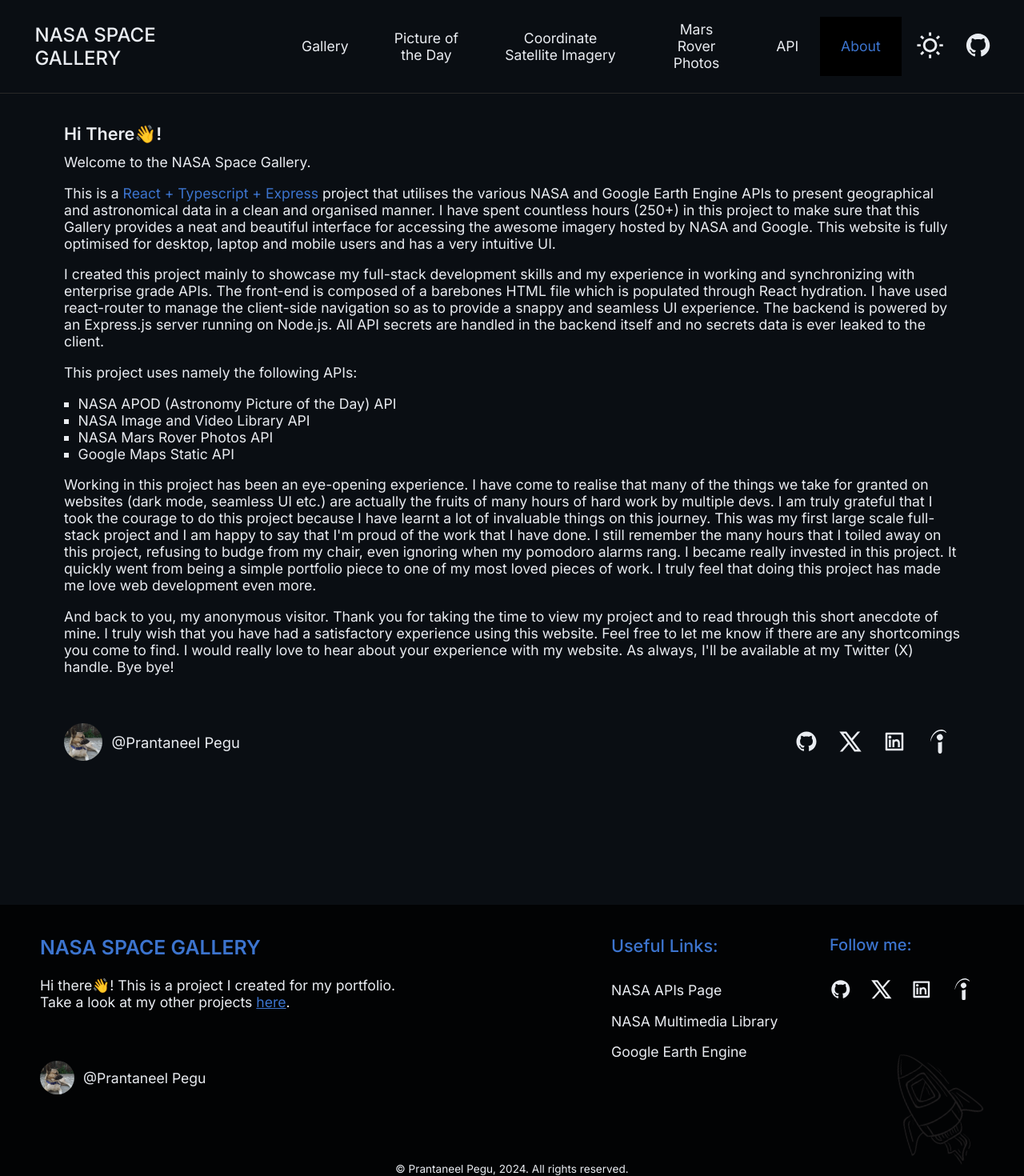
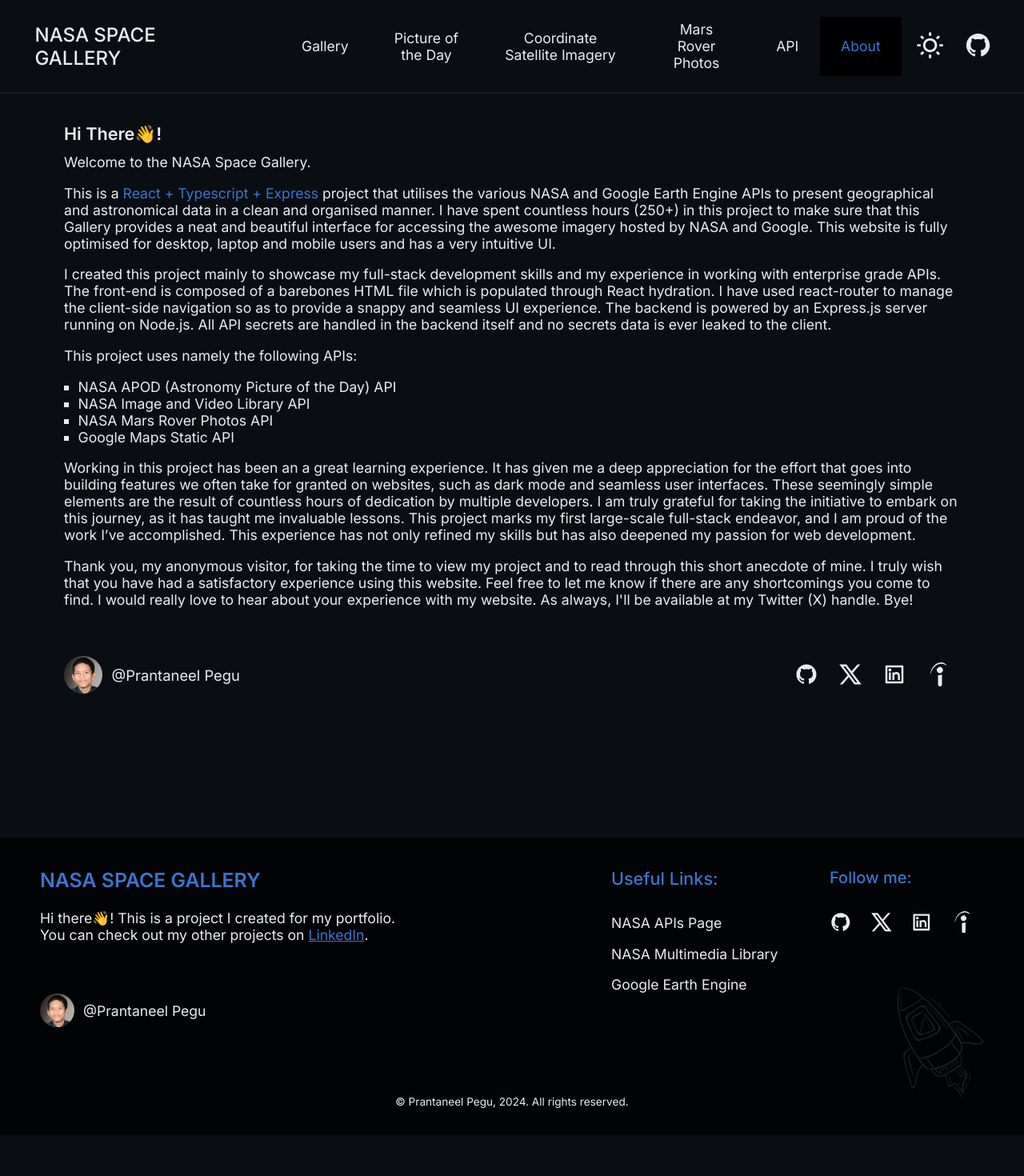
Before and after one commit to Prantaneel-Pegu/NASA-Space-Gallery, a React (Vite) app in the folder frontend/: page /about in a window 1280 px wide. Shown: the top 1470 px of the page at 80% size. After the commit the page ends 1419 px from the top, so only its background shows below. Built offline with nearby package versions, Linux system fonts and the light colour scheme.

Commit message:
personal img update

```diff
--- a/frontend/src/components/AboutPage.tsx
+++ b/frontend/src/components/AboutPage.tsx
@@ -1,6 +1,6 @@
-import './styles/AboutPage.css';
-import DeveloperAvatar from '../assets/pictures/kookie.jpg';
-import { GithubIcon, IndeedIcon, LinkedInIcon, TwitterIcon } from './SvgIcons';
+import "./styles/AboutPage.css";
+import DeveloperAvatar from "../assets/pictures/my-image.jpg";
+import { GithubIcon, IndeedIcon, LinkedInIcon, TwitterIcon } from "./SvgIcons";
 
 function AboutPage() {
     return (
@@ -10,11 +10,29 @@
             <p id="welcome-text">Welcome to the NASA Space Gallery.</p>
 
             <p className="project-desc">
-          This is a <span className="project-tech">React + Typescript + Express</span> project that utilises the various NASA and Google Earth Engine APIs to present geographical and astronomical data in a clean and organised manner. I have spent countless hours (250+) in this project to make sure that this Gallery provides a neat and beautiful interface for accessing the awesome imagery hosted by NASA and Google. This website is fully optimised for desktop, laptop and mobile users and has a very intuitive UI.
+                This is a{" "}
+                <span className="project-tech">
+                    React + Typescript + Express
+                </span>{" "}
+                project that utilises the various NASA and Google Earth Engine
+                APIs to present geographical and astronomical data in a clean
+                and organised manner. I have spent countless hours (250+) in
+                this project to make sure that this Gallery provides a neat and
+                beautiful interface for accessing the awesome imagery hosted by
+                NASA and Google. This website is fully optimised for desktop,
+                laptop and mobile users and has a very intuitive UI.
             </p>
 
             <p className="project-desc">
-          I created this project mainly to showcase my full-stack development skills and my experience in working and synchronizing with enterprise grade APIs. The front-end is composed of a barebones HTML file which is populated through React hydration. I have used react-router to manage the client-side navigation so as to provide a snappy and seamless UI experience. The backend is powered by an Express.js server running on Node.js. All API secrets are handled in the backend itself and no secrets data is ever leaked to the client.
+                I created this project mainly to showcase my full-stack
+                development skills and my experience in working with enterprise
+                grade APIs. The front-end is composed of a barebones HTML file
+                which is populated through React hydration. I have used
+                react-router to manage the client-side navigation so as to
+                provide a snappy and seamless UI experience. The backend is
+                powered by an Express.js server running on Node.js. All API
+                secrets are handled in the backend itself and no secrets data is
+                ever leaked to the client.
             </p>
 
             <p className="project-desc">
@@ -22,29 +40,55 @@
             </p>
 
             <ul className="about-api-list">
-          <li className="about-api-item">NASA APOD (Astronomy Picture of the Day) API</li>
-          <li className="about-api-item">NASA Image and Video Library API</li>
+                <li className="about-api-item">
+                    NASA APOD (Astronomy Picture of the Day) API
+                </li>
+                <li className="about-api-item">
+                    NASA Image and Video Library API
+                </li>
                 <li className="about-api-item">NASA Mars Rover Photos API</li>
                 <li className="about-api-item">Google Maps Static API</li>
             </ul>
 
             <p className="project-desc">
-          Working in this project has been an eye-opening experience. I have come to realise that many of the things we take for granted on websites (dark mode, seamless UI etc.) are actually the fruits of many hours of hard work by multiple devs. I am truly grateful that I took the courage to do this project because I have learnt a lot of invaluable things on this journey. This was my first large scale full-stack project and I am happy to say that I'm proud of the work that I have done. I still remember the many hours that I toiled away on this project, refusing to budge from my chair, even ignoring when my pomodoro alarms rang. I became really invested in this project. It quickly went from being a simple portfolio piece to one of my most loved pieces of work. I truly feel that doing this project has made me love web development even more.
+                Working in this project has been an a great learning experience.
+                It has given me a deep appreciation for the effort that goes
+                into building features we often take for granted on websites,
+                such as dark mode and seamless user interfaces. These seemingly
+                simple elements are the result of countless hours of dedication
+                by multiple developers. I am truly grateful for taking the
+                initiative to embark on this journey, as it has taught me
+                invaluable lessons. This project marks my first large-scale
+                full-stack endeavor, and I am proud of the work I’ve
+                accomplished. This experience has not only refined my skills but
+                has also deepened my passion for web development.
             </p>
 
             <p className="project-desc">
-          And back to you, my anonymous visitor. Thank you for taking the time to view my project and to read through this short anecdote of mine. I truly wish that you have had a satisfactory experience using this website. Feel free to let me know if there are any shortcomings you come to find. I would really love to hear about your experience with my website. As always, I'll be available at my Twitter (X) handle. Bye bye!
+                Thank you, my anonymous visitor, for taking the time to view my
+                project and to read through this short anecdote of mine. I truly
+                wish that you have had a satisfactory experience using this
+                website. Feel free to let me know if there are any shortcomings
+                you come to find. I would really love to hear about your
+                experience with my website. As always, I'll be available at my
+                Twitter (X) handle. Bye!
             </p>
-
 
             <div id="devcard-and-socials">
                 <div id="about-developer-card">
                     <div id="adc-avatar-container">
-            <img src={DeveloperAvatar} alt="A picture of me." id="adc-avatar" />
+                        <img
+                            src={DeveloperAvatar}
+                            alt="A picture of me."
+                            id="adc-avatar"
+                        />
                     </div>
 
                     <p id="adc-handle">
-            <a href="https://x.com/PrantaneelPegu" className="adc-handle-link">
+                        <a
+                            href="https://x.com/PrantaneelPegu"
+                            className="adc-handle-link"
+                        >
                             @Prantaneel Pegu
                         </a>
                     </p>
@@ -52,27 +96,38 @@
 
                 <div id="about-socials">
                     <div id="about-socials-container">
-            <a href="https://github.com/Prantaneel-Pegu" className="about-social-link">
+                        <a
+                            href="https://github.com/Prantaneel-Pegu"
+                            className="about-social-link"
+                        >
                             <GithubIcon classNames="about-social-icon" />
                         </a>
 
-            <a href="https://x.com/PrantaneelPegu" className="about-social-link">
+                        <a
+                            href="https://x.com/PrantaneelPegu"
+                            className="about-social-link"
+                        >
                             <TwitterIcon classNames="about-social-icon" />
                         </a>
 
-            <a href="https://www.linkedin.com/in/prantaneel-pegu/" className="about-social-link">
+                        <a
+                            href="https://www.linkedin.com/in/prantaneel-pegu/"
+                            className="about-social-link"
+                        >
                             <LinkedInIcon classNames="about-social-icon" />
                         </a>
 
-            <a href="https://profile.indeed.com/p/prantaneelp-jv4nj7f" className="about-social-link">
+                        <a
+                            href="https://profile.indeed.com/p/prantaneelp-jv4nj7f"
+                            className="about-social-link"
+                        >
                             <IndeedIcon classNames="about-social-icon" />
                         </a>
                     </div>
                 </div>
             </div>
         </div>
-  )
+    );
 }
 
-
 export default AboutPage;
--- a/frontend/src/components/Copyright.tsx
+++ b/frontend/src/components/Copyright.tsx
@@ -1,36 +1,47 @@
-import './styles/Copyright.css';
-import { GithubIcon, IndeedIcon, LinkedInIcon, TwitterIcon } from './SvgIcons';
-import FooterAvatarImg from '../assets/pictures/kookie.jpg';
-import FooterRocketImg from '../assets/pictures/rocket.png';
+import "./styles/Copyright.css";
+import { GithubIcon, IndeedIcon, LinkedInIcon, TwitterIcon } from "./SvgIcons";
+import FooterAvatarImg from "../assets/pictures/my-image.jpg";
+import FooterRocketImg from "../assets/pictures/rocket.png";
 
-function Copyright () {
+function Copyright() {
     return (
         <footer id="Copyright">
-            <p id="footer-project-name">
-                NASA SPACE GALLERY
-            </p>
+            <p id="footer-project-name">NASA SPACE GALLERY</p>
 
             <div id="footer-desc">
                 <p id="footer-desc-p">
-                    Hi there👋! This is a project I created for my portfolio. Take a look at my other projects <a href="https://github.com/Prantaneel-Pegu/Portfolio" id="footer-portfolio-link">here</a>.
+                    Hi there👋! This is a project I created for my portfolio.
+                    You can check out my other projects on{" "}
+                    <a
+                        href="https://www.linkedin.com/in/prantaneel-pegu/"
+                        id="footer-portfolio-link"
+                    >
+                        LinkedIn
+                    </a>
+                    .
                 </p>
             </div>
 
             <div id="footer-developer-card">
                 <div id="fdc-avatar-container">
-                    <img src={FooterAvatarImg} alt="A picture of me" id="fdc-avatar" />
+                    <img
+                        src={FooterAvatarImg}
+                        alt="A picture of me"
+                        id="fdc-avatar"
+                    />
                 </div>
                 <p id="footer-developer-handle">
-                    <a href="https://x.com/PrantaneelPegu" className="footer-dev-handle-link">
+                    <a
+                        href="https://x.com/PrantaneelPegu"
+                        className="footer-dev-handle-link"
+                    >
                         @Prantaneel Pegu
                     </a>
                 </p>
             </div>
 
             <div id="footer-useful-links">
-                <p id="ful-head">
-                    Useful Links:
-                </p>
+                <p id="ful-head">Useful Links:</p>
 
                 <div id="ful-container">
                     <a href="https://api.nasa.gov/" className="ful-link">
@@ -41,7 +52,10 @@
                         <p className="ful-link-text">NASA Multimedia Library</p>
                     </a>
 
-                    <a href="https://developers.google.com/earth-engine" className="ful-link">
+                    <a
+                        href="https://developers.google.com/earth-engine"
+                        className="ful-link"
+                    >
                         <p className="ful-link-text">Google Earth Engine</p>
                     </a>
                 </div>
@@ -50,33 +64,49 @@
             <div id="footer-socials">
                 <p id="footer-socials-head">Follow me:</p>
                 <div id="footer-socials-container">
-                    <a href="https://github.com/Prantaneel-Pegu" className="footer-social-link">
+                    <a
+                        href="https://github.com/Prantaneel-Pegu"
+                        className="footer-social-link"
+                    >
                         <GithubIcon classNames="fsl-icon" />
                     </a>
 
-                    <a href="https://x.com/PrantaneelPegu" className="footer-social-link">
+                    <a
+                        href="https://x.com/PrantaneelPegu"
+                        className="footer-social-link"
+                    >
                         <TwitterIcon classNames="fsl-icon" />
                     </a>
 
-                    <a href="https://www.linkedin.com/in/prantaneel-pegu/" className="footer-social-link">
+                    <a
+                        href="https://www.linkedin.com/in/prantaneel-pegu/"
+                        className="footer-social-link"
+                    >
                         <LinkedInIcon classNames="fsl-icon" />
                     </a>
 
-                    <a href="https://profile.indeed.com/p/prantaneelp-jv4nj7f" className="footer-social-link">
+                    <a
+                        href="https://profile.indeed.com/p/prantaneelp-jv4nj7f"
+                        className="footer-social-link"
+                    >
                         <IndeedIcon classNames="fsl-icon" />
                     </a>
                 </div>
             </div>
 
             <div id="footer-container-img1">
-                <img src={FooterRocketImg} alt="A picture of a rocket" id="footer-img-1" />
+                <img
+                    src={FooterRocketImg}
+                    alt="A picture of a rocket"
+                    id="footer-img-1"
+                />
             </div>
 
             <p id="footer-copyright">
                 © Prantaneel Pegu, 2024. All rights reserved.
             </p>
         </footer>
-    )
+    );
 }
 
 export default Copyright;
--- a/frontend/src/components/styles/GalleryImage.css
+++ b/frontend/src/components/styles/GalleryImage.css
@@ -15,13 +15,13 @@
     max-height: 100%;
     max-width: 60em;
     min-height: 130px;
-    border-radius: .5em;
+    border-radius: 0.5em;
 }
 
 #gi-image-title {
     font-size: 1.5rem;
     font-weight: 600;
-    padding: .65em 0 .5em;
+    padding: 0.65em 0 0.5em;
 }
 
 #gi-description {
@@ -35,7 +35,7 @@
     font-weight: bold;
     background-color: var(--code-block-color);
     padding: 1em;
-    border-radius: .5em;
+    border-radius: 0.5em;
 }
 
 #gallery-image-address::selection {
@@ -44,29 +44,29 @@
 
 #gallery-address-heading {
     color: black;
-    padding: 0 0 .5em 0;
+    padding: 0 0 0.5em 0;
     font-size: 1rem;
 }
 
 .gallery-img-link {
     text-decoration: none;
     color: var(--text-color);
-
 }
 
 .gallery-img-link:hover {
     cursor: pointer;
+    text-decoration: underline;
 }
 
 #gallery-download-link {
     display: inline-block;
     color: var(--text-color);
-    font-size: .75rem;
+    font-size: 0.75rem;
     margin: 3em 0 3em 0;
     text-decoration: none;
     padding: 1em;
     border: 2px solid var(--download-btn-border);
-    border-radius: .5em;
+    border-radius: 0.5em;
     box-shadow: 1px 1px 1px var(--download-btn-shadow);
     background-color: var(--download-btn);
 }
--- a/frontend/src/components/styles/PictureOfTheDay.css
+++ b/frontend/src/components/styles/PictureOfTheDay.css
@@ -20,26 +20,26 @@
     margin: 2.75em 0 1.25em;
     padding: 1.5em;
     background-color: var(--img-container-bg);
-    border-radius: .5em;
+    border-radius: 0.5em;
 }
 
 #potd-img {
     width: 100%;
     min-height: 130px;
-    font-size: .75rem;
-    border-radius: .5em;
+    font-size: 0.75rem;
+    border-radius: 0.5em;
 }
 
 #potd-copyright {
-    padding-top: .5em;
+    padding-top: 0.5em;
     color: var(--potd-copyright);
-    font-size: .85rem;
+    font-size: 0.85rem;
 }
 
 #potd-title {
     font-size: 1.25rem;
     font-weight: 600;
-    padding: .75em 0 1em;
+    padding: 0.75em 0 1em;
 }
 
 #potd-description {
@@ -53,7 +53,7 @@
     font-weight: 600;
     background-color: var(--code-block-color);
     padding: 1em;
-    border-radius: .5em;
+    border-radius: 0.5em;
     margin-top: 3.75em;
 }
 
@@ -68,6 +68,7 @@
 
 .potd-img-link:hover {
     cursor: pointer;
+    text-decoration: underline;
 }
 
 .usage-example-code-link:hover {
@@ -76,19 +77,19 @@
 
 #potd-address-heading {
     color: black;
-    padding: 0 0 .5em 0;
+    padding: 0 0 0.5em 0;
     font-size: 1rem;
 }
 
 #potd-download-link {
     display: inline-block;
     color: var(--text-color);
-    font-size: .75rem;
+    font-size: 0.75rem;
     margin: 2.75em 0 1em 0;
     text-decoration: none;
     padding: 1em;
     border: 2px solid var(--download-btn-border);
-    border-radius: .5em;
+    border-radius: 0.5em;
     box-shadow: 1px 1px 1px var(--download-btn-shadow);
     background-color: var(--download-btn);
 }
@@ -96,6 +97,10 @@
 #potd-download-text {
     font-size: 1.2rem;
     font-weight: 500;
+}
+
+#potd-download-link:hover {
+    text-decoration: underline;
 }
 
 #potd-download-link:hover {
@@ -110,7 +115,6 @@
 #Potd .loader {
     margin: 20em auto 0;
 }
-
 
 /* Media Queries */
 
@@ -137,7 +141,7 @@
     }
 
     #potd-address-heading {
-        padding-bottom: .75em;
+        padding-bottom: 0.75em;
     }
 
     #potd-download-link {
@@ -176,7 +180,7 @@
     #potd-title {
         font-size: 1.35rem;
         font-weight: 600;
-        padding: .75em 0 1em;
+        padding: 0.75em 0 1em;
     }
 
     #potd-description {
@@ -193,7 +197,7 @@
     }
 
     #potd-copyright {
-        font-size: .95rem;
+        font-size: 0.95rem;
     }
 
     #potd-img-address {
--- a/frontend/src/components/styles/SearchBar.css
+++ b/frontend/src/components/styles/SearchBar.css
@@ -1,4 +1,4 @@
-#search-bar{
+#search-bar {
     margin: auto;
     margin-top: 1.5em;
     width: 85%;
@@ -6,45 +6,45 @@
     position: relative;
 }
 
-#search-icon{
+#search-icon {
     position: absolute;
     width: 1.45rem;
     height: 1.45rem;
-    margin: .25em;
-    top: .1em;
-    margin-left: .5em;
+    margin: 0.25em;
+    top: 0.1em;
+    margin-left: 0.5em;
     fill: grey;
 }
 
-#search-box{
+#search-box {
     color: var(--text-color);
     background-color: var(--searchBar-color);
     border-radius: 1.4em;
     border: 1px solid var(--body-bgcolor);
-    transition: border .4s;
-    font-size: .85rem;
+    transition: border 0.4s;
+    font-size: 0.85rem;
     height: 2.5em;
     width: 100%;
-    padding: 0 .6em 0 2.85em;
-    transition: border .15s;
+    padding: 0 0.6em 0 2.85em;
+    transition: border 0.15s;
 }
 
-#search-box:focus{
+#search-box:focus {
     outline: none;
-    border: .1px solid var(--accent-color);
+    border: 0.1px solid var(--accent-color);
 }
 
 @media screen and (min-width: 1135px) {
     #search-icon {
         width: 1.65rem;
         height: 1.65rem;
-        margin-left: .65em;
-        margin-top: .35em;
+        margin-left: 0.65em;
+        margin-top: 0.35em;
     }
 
     #search-box {
         font-size: 1rem;
-        padding: 0 .6em 0 2.75em;
+        padding: 0 0.6em 0 3em;
         margin-bottom: 1em;
     }
 }
```
Also changed, not shown: frontend/src/components/PictureOfTheDay.tsx (+101 -54 lines), frontend/src/assets/pictures/kookie.jpg (deleted), frontend/src/assets/pictures/my-image.jpg (added). Lines whose indentation alone changed are shown as unchanged.
